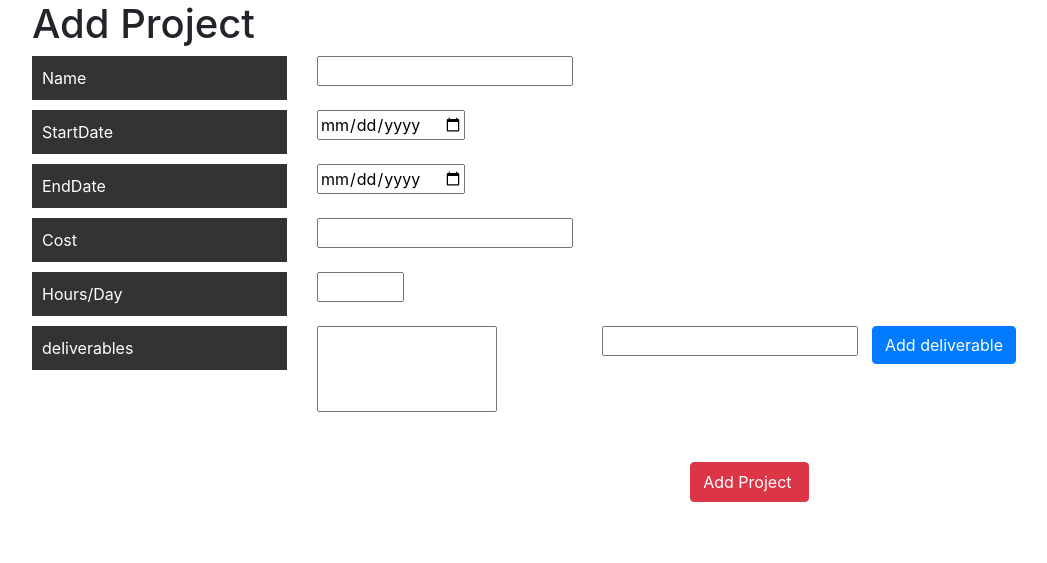
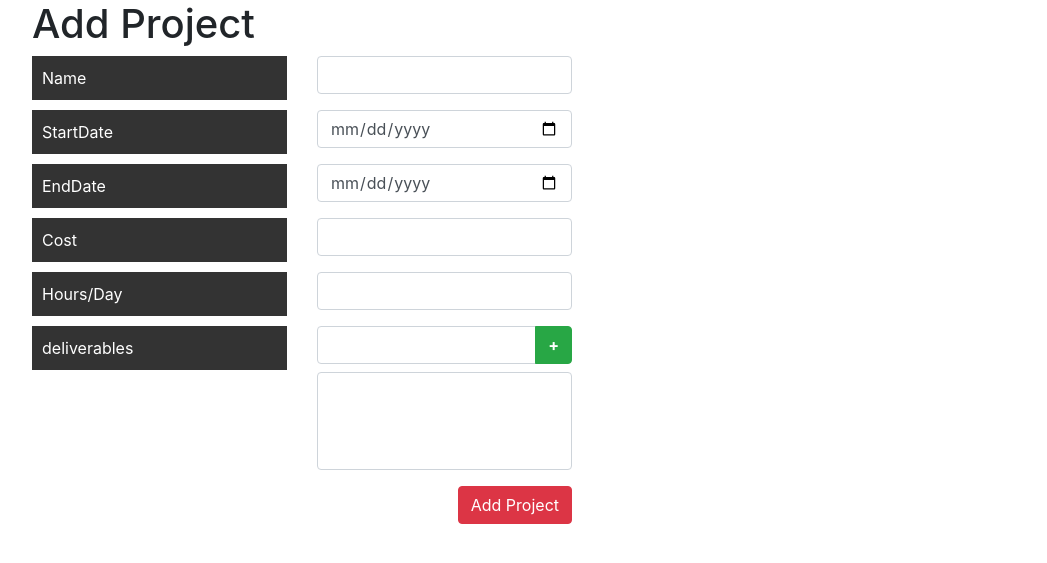
Before and after one commit to a4w/project-management-system, a PHP site: page /add_project.php in a window 1280 px wide. Shown: the top 563 px of the page, without its empty margins (53-1100 px from the left). Run offline with PHP 8.4, Linux system fonts and the light colour scheme; lists and menus that the app fills with data are empty.

Commit message:
Add project page styling fix

```diff
--- a/add_project.php
+++ b/add_project.php
@@ -22,7 +22,7 @@
                     </div>
                 </div>
                 <div class="col-lg-3 col-md-4 col-sm-6 col-xs-12">
-                    <input type="text" name="Name">
+                    <input type="text" name="Name" class="form-control">
                 </div>
             </div>
 
@@ -33,7 +33,7 @@
                     </div>
                 </div>
                 <div class="col-lg-3 col-md-4 col-sm-6 col-xs-12">
-                    <input type="date" name="StartDate">
+                    <input type="date" name="StartDate" class="form-control">
                 </div>
             </div>
 
@@ -44,7 +44,7 @@
                     </div>
                 </div>
                 <div class="col-lg-3 col-md-4 col-sm-6 col-xs-12">
-                    <input type="date" name="EndDate">
+                    <input type="date" name="EndDate" class="form-control">
                 </div>
             </div>
 
@@ -55,7 +55,7 @@
                     </div>
                 </div>
                 <div class="col-lg-3 col-md-4 col-sm-6 col-xs-12">
-                    <input type="number" name="Cost" min="0" step=any>
+                    <input type="number" name="Cost" min="0" class="form-control">
                 </div>
             </div>
 
@@ -66,7 +66,7 @@
                     </div>
                 </div>
                 <div class="col-lg-3 col-md-4 col-sm-6 col-xs-12">
-                    <input type="number" name="HoursperDay" step="1" min="1" max="24">
+                    <input type="number" name="HoursperDay" step="1" min="1" max="24" class="form-control">
                 </div>
             </div>
 
@@ -77,19 +77,21 @@
                     </div>
                 </div>
                 <div class="col-lg-3 col-md-4 col-sm-6 col-xs-12">
-                    <select multiple size="4" id="select" style="width:180px" name="deliverables[]">
+                    <div class="input-group mb-2">
+                        <input type="text" id="deliverable" class="form-control">
+                        <div class="input-group-append">
+                            <div class="btn btn-success" onclick="addDeliverables()"><b>+</b></div>
+                        </div>
+                    </div>
+                    <select multiple size="4" id="select" name="deliverables[]" class="form-control">
 
                     </select>
                 </div>
-                <div class="col-lg-3 col-md-4 col-sm-6 col-xs-12">
-                    <input type="text" id="deliverable">
-                </div>
-                <div class="btn btn-primary" onclick="addDeliverables()"> Add deliverable </div>
             </div>
 
             <div class="row">
-                <div class="col-9">
-                    <input class="btn btn-danger float-right m-5" style="height: 40px" value="Add Project " type="submit">
+                <div class="col-6">
+                    <input class="btn btn-danger float-right mt-3" value="Add Project" type="submit">
                 </div>
             </div>
         </form>
--- a/css/style.css
+++ b/css/style.css
@@ -17,9 +17,6 @@
      color:#f00;
 
 }
-.btn{
-    height: 25%;
-}
 
 .padding{
     padding-bottom: 15px;
```
